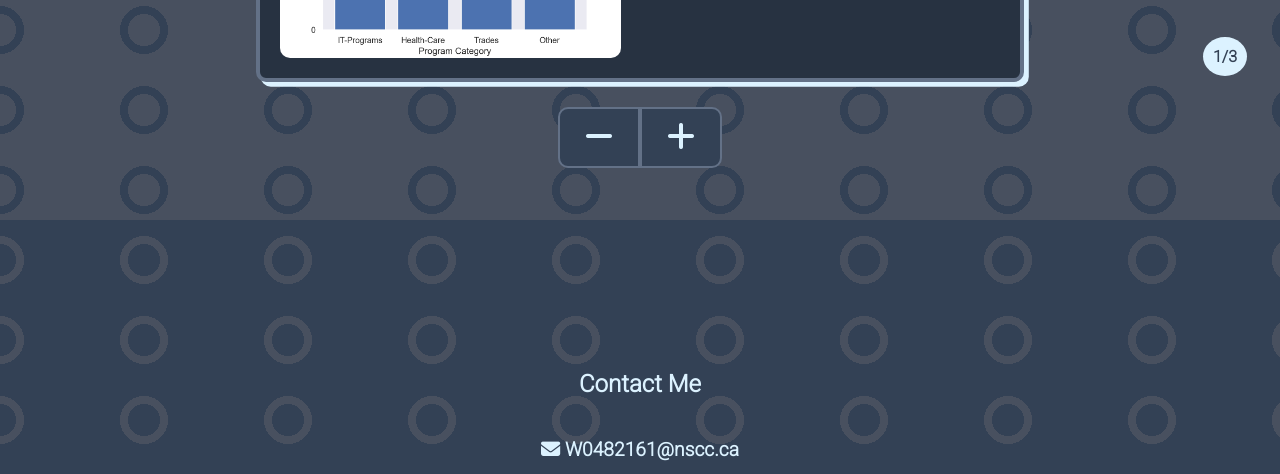
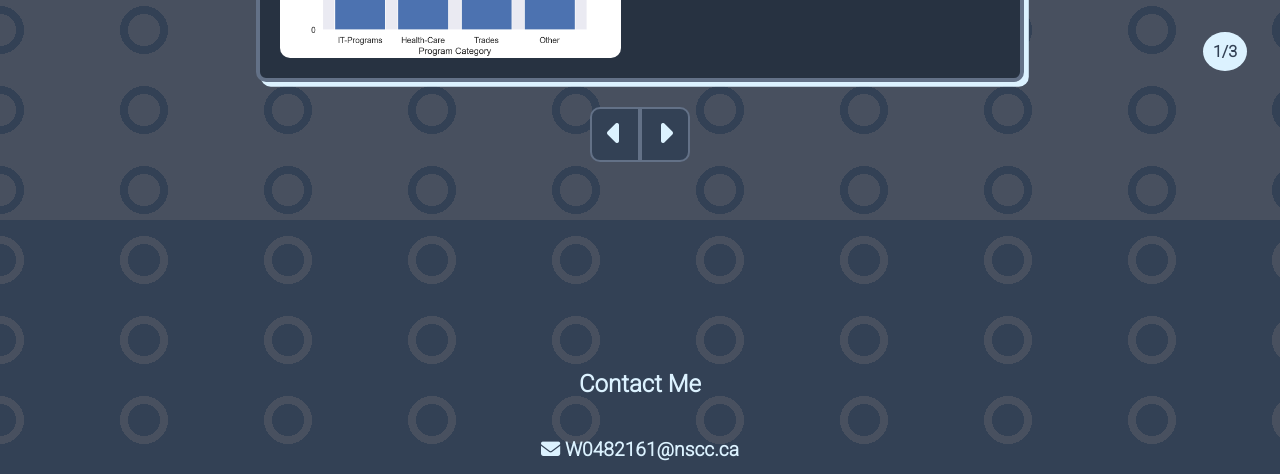
Before and after one commit to Jprogram722/Jprogram722.github.io, a plain HTML site: page index.html in a window 1280 px wide. Shown: the part 3085-3559 px from the top of the page. Drawn offline with Linux system fonts and the light colour scheme.

Commit message:
changed the carsasol buttons and the padding on the card indexing

```diff
--- a/index.html
+++ b/index.html
@@ -192,8 +192,8 @@
 
                 <!--Buttons that control the projects shown-->
                 <div class="project-btns">
-                    <button class=" btn left-btn" onclick="subIndex()"><i class="fa-solid fa-minus"></i></button>
-                    <button class=" btn right-btn" onclick="addIndex()"><i class="fa-solid fa-plus"></i></i></button>
+                    <button class=" btn left-btn" onclick="subIndex()"><i class="fa-solid fa-caret-left"></i></button>
+                    <button class=" btn right-btn" onclick="addIndex()"><i class="fa-solid fa-caret-right"></i></button>
                 </div>
             </div>
         </div>
--- a/styles/styles.css
+++ b/styles/styles.css
@@ -386,10 +386,10 @@ a{
 .btn{
     cursor: pointer;
     font-size: xx-large;
-    padding-left: 25px;
-    padding-right: 25px;
-    padding-top: 10px;
-    padding-bottom: 10px;
+    padding-left: 15px;
+    padding-right: 15px;
+    padding-top: 7px;
+    padding-bottom: 7px;
     color:#DCF2FF;
     background-color: #334155;
     border: 2px solid #637187;
@@ -529,7 +529,7 @@ a{
         position: fixed;
         left: 315px;
         top: 81%;
-        padding: 10px;
+        padding: 6px;
         border-radius: 100%;
         background-color: #DCF2FF;
         color: #334155;
```
